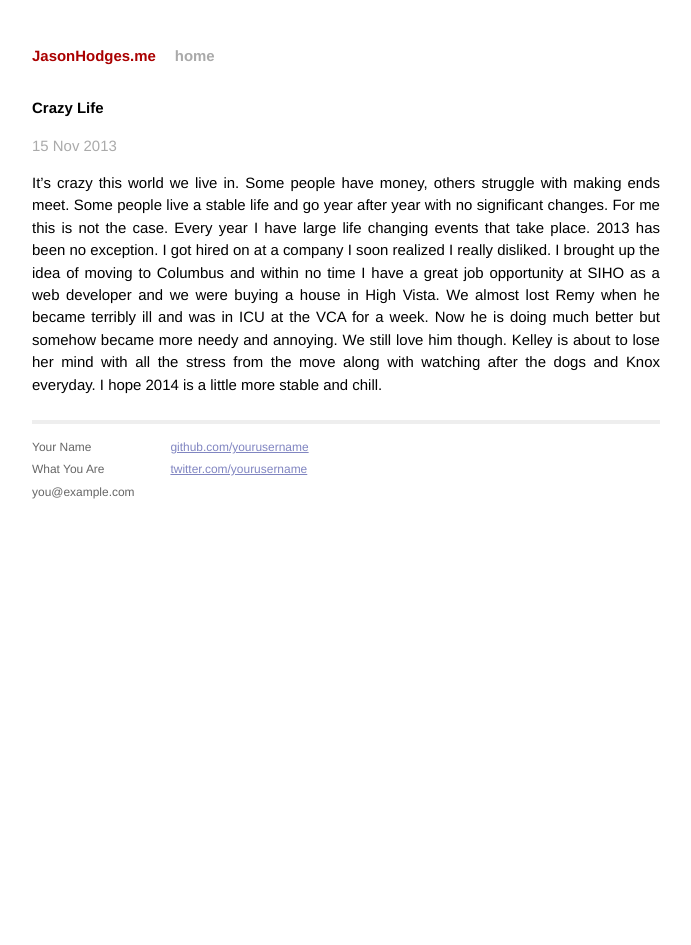
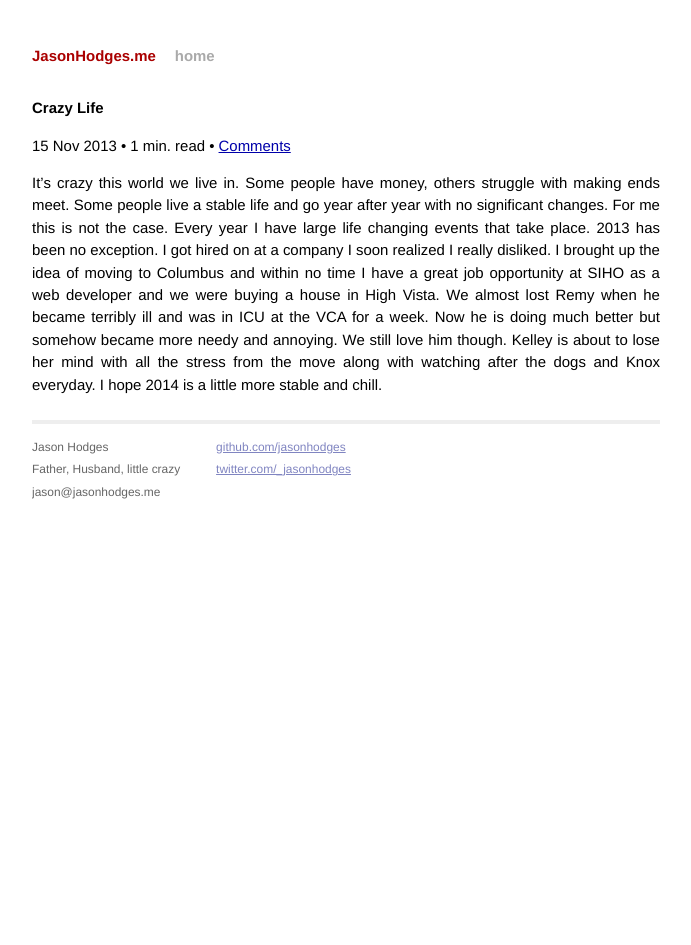
Before and after one commit to jasonhodges/old_jasonhodges.github.io, a Jekyll site: the page built from _posts/2013-11-15-Crazy-Life.markdown, in a window 1280 px wide. Shown: the whole page, without its empty margins (294-985 px from the left). Built offline with Jekyll 4.4.1, drawn with Linux system fonts in a browser that asks for light colours; Markdown is read by kramdown in place of the engine named in the settings; comment, search, counter and statistics services are not loaded.

Commit message:
configuration updates / added disqus

```diff
--- a/_config.yml
+++ b/_config.yml
@@ -1,3 +1,13 @@
-name: JasonHodges.me
+name: 'JasonHodges.me'
+url: 'http://jasonhodges.me'
+author: 'Jason Hodges'
+
+paginate: 10
+paginate_path: '/blog/page:num/'
+permalink: '/blog/:year/:title/'
+relative_permalinks: false
+
+timezone: 'America/Indiana'
+
 markdown: redcarpet
 pygments: true
--- a/_layouts/default.html
+++ b/_layouts/default.html
@@ -3,14 +3,15 @@
     <head>
         <meta charset="utf-8">
         <meta http-equiv="X-UA-Compatible" content="IE=edge,chrome=1">
-        <title>{{ page.title }}</title>
+        <title>{% if page.title %}{{ page.title }}{% else %}Jason Hodges{% endif %}</title>
         <meta name="viewport" content="width=device-width">
 
-        <!-- syntax highlighting CSS -->
-        <link rel="stylesheet" href="/css/syntax.css">
-
-        <!-- Custom CSS -->
-        <link rel="stylesheet" href="/css/main.css">
+        <link rel="stylesheet" href="/css/main.css" />
+        <link rel="stylesheet" href="/css/syntax.css" />
+        <meta name="viewport" content="width=device-width, initial-scale=1, user-scalable=no" />
+        <!--[if lt IE 9]>
+        <script src="//html5shiv.googlecode.com/svn/trunk/html5.js"></script>
+        <![endif]-->
 
     </head>
     <body>
@@ -26,19 +27,32 @@
           <div class="footer">
             <div class="contact">
               <p>
-                Your Name<br />
-                What You Are<br />
-                you@example.com
+                Jason Hodges<br />
+                Father, Husband, little crazy<br />
+                jason@jasonhodges.me
               </p>
             </div>
             <div class="contact">
               <p>
-                <a href="https://github.com/yourusername">github.com/yourusername</a><br />
-                <a href="https://twitter.com/yourusername">twitter.com/yourusername</a><br />
+                <a href="https://github.com/jasonhodges">github.com/jasonhodges</a><br />
+                <a href="https://twitter.com/_jasonhodges">twitter.com/_jasonhodges</a><br />
               </p>
             </div>
           </div>
         </div>
+      <script type="text/javascript">
+              var disqus_shortname = 'jasonhodges',
+                  disqus_identifier = '{{ page.path | split:'/' | last | cgi_escape }}',
+                  disqus_url        = '{{ site.url }}{{ page.url | uri_escape }}'
+              ;
 
+              /* * * DON'T EDIT BELOW THIS LINE * * */
+              (function () {
+                  var s = document.createElement('script'); s.async = true;
+                  s.type = 'text/javascript';
+                  s.src = '//' + disqus_shortname + '.disqus.com/count.js';
+                  (document.getElementsByTagName('HEAD')[0] || document.getElementsByTagName('BODY')[0]).appendChild(s);
+              }());
+      </script>
     </body>
 </html>
--- a/_layouts/post.html
+++ b/_layouts/post.html
@@ -1,9 +1,21 @@
 ---
 layout: default
 ---
-<h2>{{ page.title }}</h2>
-<p class="meta">{{ page.date | date_to_string }}</p>
+{% capture readtime %}{{ page.content | number_of_words | plus:91 | divided_by:180 }}{% endcapture %}
+
+
+<h1 class="post-title">{{ page.title }}</h1>
+<p class="post-meta">
+        {{ page.date | date_to_string }} &bull;
+        {% if readtime == '0' %} &lt; 1{% else %}{{ readtime }}{% endif %} min. read &bull;
+        <a href="#disqus_thread" data-disqus-identifier="{{ page.path | split:'/' | last | cgi_escape }}">Comments</a>
+</p>
 
 <div class="post">
 {{ content }}
 </div>
+
+
+{% if post.comments != false %}
+<div id="disqus_thread"></div>
+{% endif %}
--- a/index.html
+++ b/index.html
@@ -1,6 +1,6 @@
 ---
 layout: default
-title: Your New Jekyll Site
+title: Jason Hodges.me
 ---
 
 <div id="home">
```
